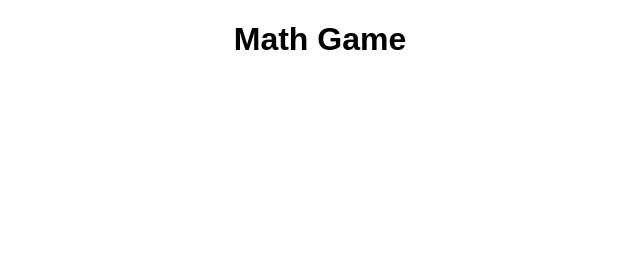
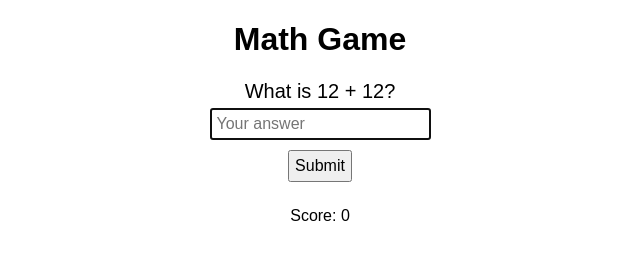
Before and after one commit to miraimari/cozy-math-game, a plain HTML site: page index.html in a window 1280 px wide. Both pictures are taken after a click on the button "Start Game". Shown: the whole page, without its empty margins (320-960 px from the left). Drawn offline with Linux system fonts and the light colour scheme.

Commit message:
index.html

```diff
--- a/index.html
+++ b/index.html
@@ -51,7 +51,6 @@ let score = 0;
 let currentMode = 'addition';
 let max = 20;
 
-// Generate a new math problem
 function generateQuestion() {
     let a = Math.floor(Math.random() * max) + 1;
     let b = Math.floor(Math.random() * max) + 1;
@@ -82,7 +81,6 @@ function generateQuestion() {
     document.getElementById('wrongFeedback').innerText = '';
 }
 
-// Check typed answer
 function checkAnswer() {
     const input = document.getElementById('answerInput').value.trim();
     const userAnswer = Number(input);
@@ -106,19 +104,18 @@ function checkAnswer() {
     }
 }
 
-// Start game after choosing mode and max number
 document.getElementById('startBtn').addEventListener('click', () => {
     currentMode = document.getElementById('mode').value;
     let inputMax = parseInt(document.getElementById('maxNumber').value);
     max = isNaN(inputMax) || inputMax < 1 ? 20 : inputMax;
 
+    // Hide start screen and show game screen
     document.getElementById('startScreen').style.display = 'none';
-    document.getElementById('gameScreen').style.display = '';
+    document.getElementById('gameScreen').style.display = 'block';
 
     generateQuestion();
 });
 
-// Event listeners
 document.getElementById('submitBtn').addEventListener('click', checkAnswer);
 document.getElementById('answerInput').addEventListener('keydown', function(e){
     if (e.key === 'Enter') checkAnswer();
```
